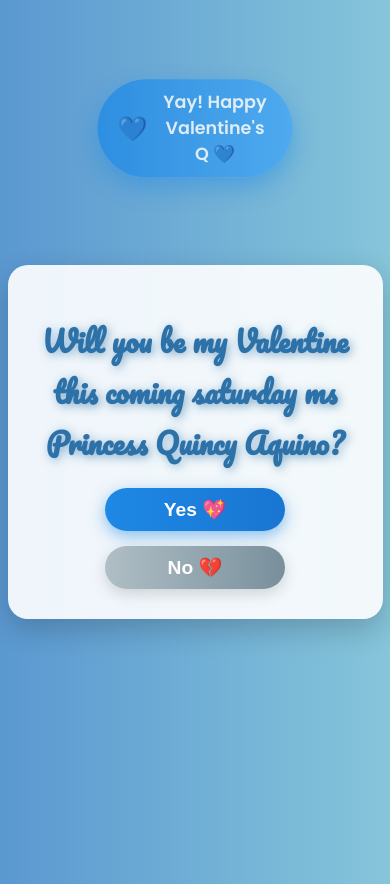
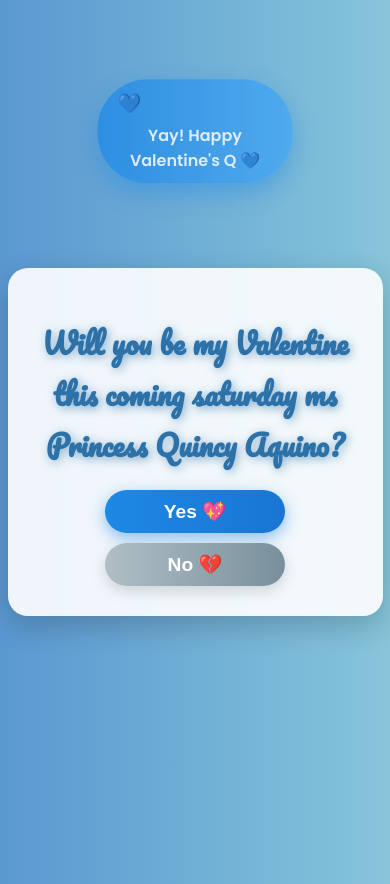
Before and after one commit to Itsmegelooo/Happy, a plain HTML site: page index.html in a window 390 px wide. Both pictures are taken after a click on the button "Yes 💖". Drawn offline with Linux system fonts and the light colour scheme.

Commit message:
Update styles.css

```diff
--- a/styles.css
+++ b/styles.css
@@ -14,7 +14,7 @@
     position: relative;
 }
 
-/* Floating Hearts */
+/* Floating Blue Hearts */
 .floating-hearts {
     position: absolute;
     top: 5%;
@@ -55,21 +55,13 @@
     text-shadow: 2px 2px 10px rgba(44, 113, 168, 0.5);
 }
 
-/* Responsive Text */
-@media (max-width: 600px) {
-    h1 {
-        font-size: 2rem;
-    }
-}
-
 /* Buttons */
 .buttons {
     margin-top: 20px;
     display: flex;
     flex-direction: column;
     align-items: center;
-    gap: 15px; /* Ensures spacing between buttons */
-    position: relative;
+    gap: 15px; /* Adjust spacing between buttons */
 }
 
 button {
@@ -82,6 +74,7 @@
     font-weight: bold;
     box-shadow: 0px 5px 15px rgba(0, 0, 0, 0.15);
     width: 200px;
+    position: relative;
 }
 
 /* Yes Button */
@@ -101,32 +94,53 @@
 #no-btn {
     background: linear-gradient(to right, #b0bec5, #78909c);
     color: white;
-    position: relative;
-    transition: transform 0.3s ease-in-out;
+    transition: 0.3s;
+}
+
+/* No Button Moves Away */
+#no-btn:hover, #no-btn:active {
+    position: absolute;
+    top: auto;
+    left: auto;
+    transition: transform 0.2s ease-in-out;
+}
+
+/* Responsive Fix for No Button */
+@media (max-width: 600px) {
+    .buttons {
+        flex-direction: column;
+        gap: 10px; /* Adjusts spacing on small screens */
+    }
+
+    #no-btn {
+        position: relative;
+    }
 }
 
 /* Notification Styling */
 .notification {
     position: fixed;
     top: 10%;
-    right: 50%;
-    transform: translateX(50%);
+    left: 50%;
+    transform: translateX(-50%);
     background: linear-gradient(to right, #1e88e5, #42a5f5);
     color: white;
-    padding: 15px 30px;
+    padding: 15px 25px;
     border-radius: 50px;
-    font-size: 1.3rem;
+    font-size: 1.2rem;
     font-weight: bold;
     text-align: center;
     box-shadow: 0px 10px 25px rgba(30, 136, 229, 0.6);
-    animation: fadeInOut 3s ease-in-out;
-    opacity: 0;
     display: flex;
     align-items: center;
     gap: 10px;
+    white-space: nowrap;
+    max-width: 90%;
+    opacity: 0;
+    animation: fadeInOut 3s ease-in-out;
 }
 
-/* Only Blue Hearts in Notification */
+/* Blue Heart in Notification */
 .notification::before {
     content: "💙";
     font-size: 1.5rem;
@@ -134,10 +148,10 @@
 
 /* Fade-in and fade-out animation */
 @keyframes fadeInOut {
-    0% { opacity: 0; transform: translateY(-20px) translateX(50%); }
-    10% { opacity: 1; transform: translateY(0) translateX(50%); }
-    90% { opacity: 1; transform: translateY(0) translateX(50%); }
-    100% { opacity: 0; transform: translateY(-20px) translateX(50%); }
+    0% { opacity: 0; transform: translateY(-20px) translateX(-50%); }
+    10% { opacity: 1; transform: translateY(0) translateX(-50%); }
+    90% { opacity: 1; transform: translateY(0) translateX(-50%); }
+    100% { opacity: 0; transform: translateY(-20px) translateX(-50%); }
 }
 
 /* Responsive Adjustments */
@@ -158,7 +172,15 @@
     }
 
     .notification {
-        font-size: 1.1rem;
+        font-size: 1rem;
         padding: 10px 20px;
+        max-width: 80%;
+        white-space: normal;
+        flex-wrap: wrap;
+        gap: 5px;
+    }
+
+    .notification::before {
+        font-size: 1.2rem;
     }
 }
```
